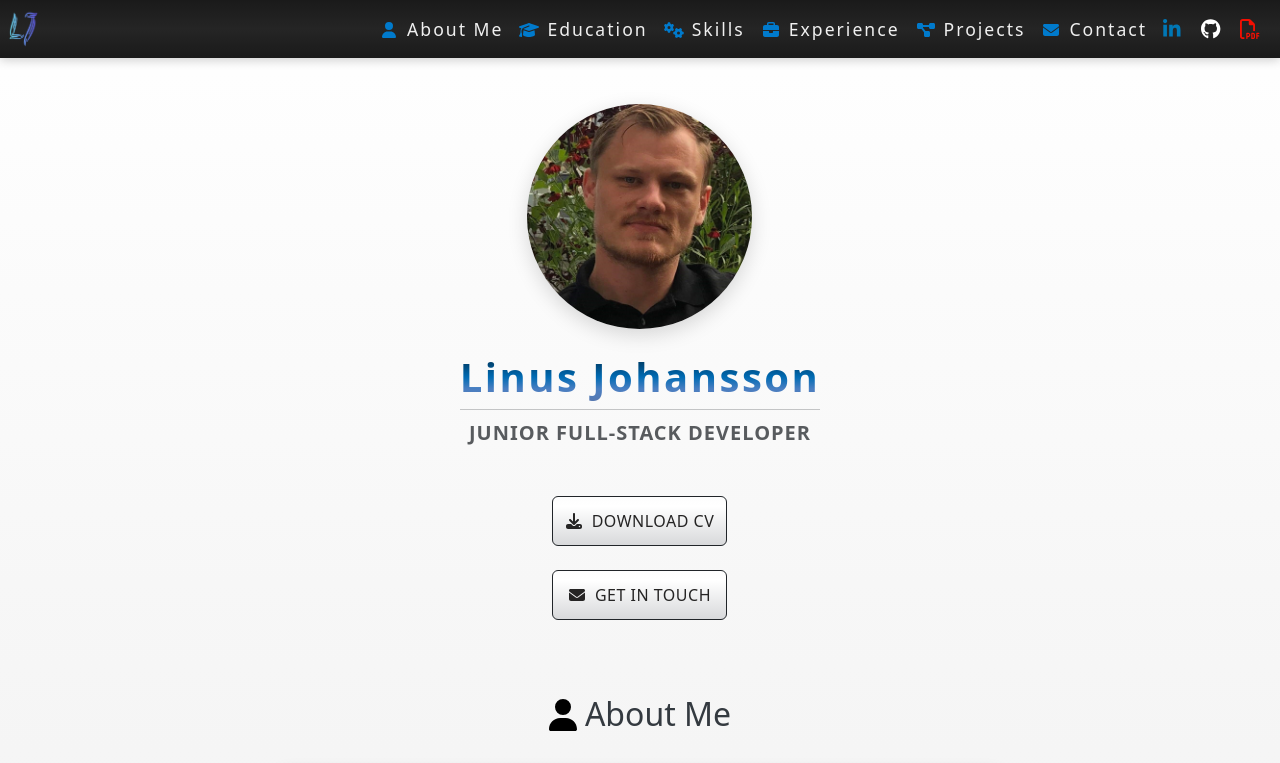
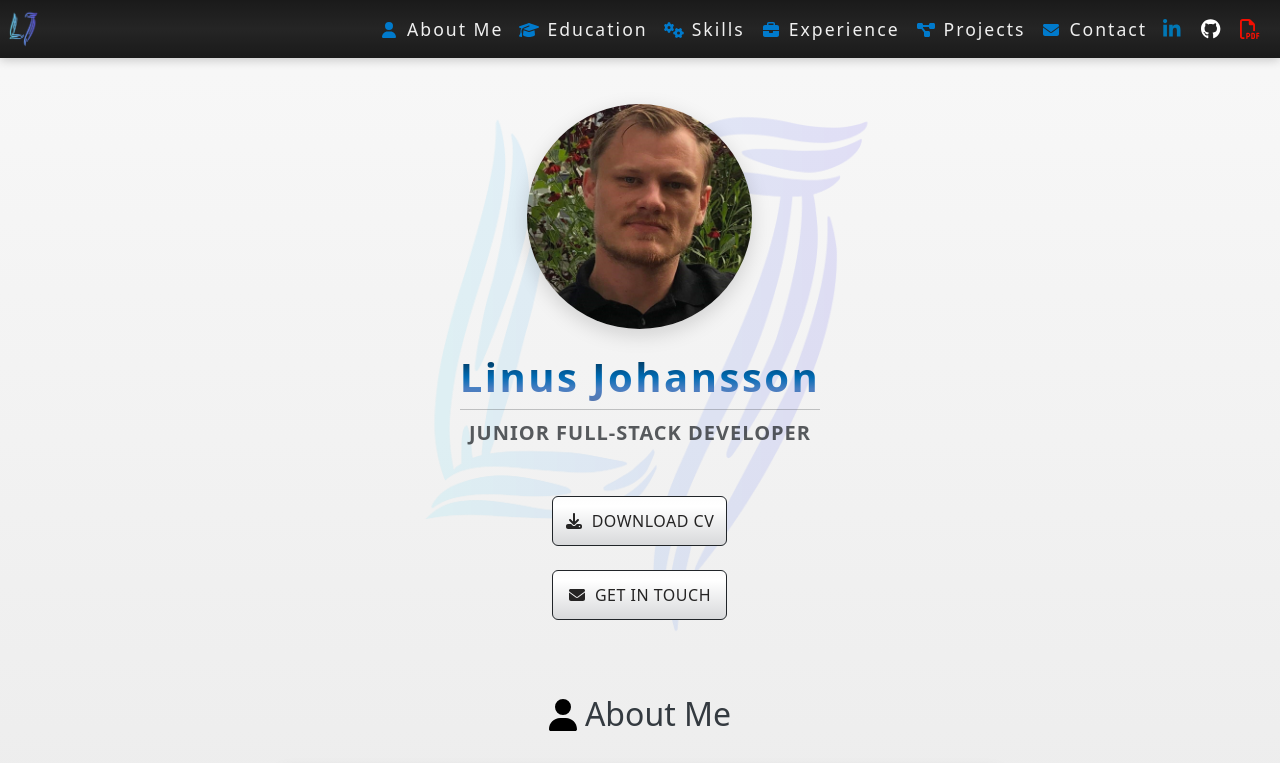
Before and after one commit to j0hanz/j0hanz-portfolio, a React (Create React App) app: page / in a window 1280 px wide. Shown: the top 763 px of the page. Built offline with nearby package versions, Linux system fonts and the light colour scheme.

Commit message:
Add and improve background image styling

```diff
--- a/src/App.module.css
+++ b/src/App.module.css
@@ -16,15 +16,15 @@ body {
   color: #333;
   background: linear-gradient(
     180deg,
-    #ffffff 0%,
-    #f7f7f7 12%,
-    #f0f0f0 24%,
-    #e8e8e8 36%,
-    #e0e0e0 48%,
-    #d8d8d8 60%,
-    #d0d0d0 72%,
-    #c8c8c8 84%,
-    #c0c0c0 100%
+    #f8f8f8 0%,
+    #f0f0f0 12%,
+    #e8e8e8 24%,
+    #e0e0e0 36%,
+    #d8d8d8 48%,
+    #d0d0d0 60%,
+    #c8c8c8 72%,
+    #c0c0c0 84%,
+    #b8b8b8 100%
   );
 }
 
@@ -72,11 +72,11 @@ code {
   left: 0;
   right: 0;
   bottom: 0;
-  background-image: url('../src/assets/navLogo.png');
+  background-image: url('../src/assets/imgBg.png');
   background-size: contain;
   background-position: center;
   background-repeat: no-repeat;
-  opacity: 0.05;
+  opacity: 0.15;
   z-index: 0;
 }
 
--- a/src/components/AboutMe.js
+++ b/src/components/AboutMe.js
@@ -49,9 +49,7 @@ const AboutMe = () => {
         </div>
         <Row className="justify-content-center mt-4 mx-auto">
           <Col md={8}>
-            <Card
-              className={`p-3 shadow ${styles.aboutMeCard} ${appStyles.cardBgImage}`}
-            >
+            <Card className={`p-3 shadow ${styles.aboutMeCard}`}>
               <Card.Body>
                 <Card.Text className={styles.cardText}>
                   I'm passionate about technology and eager to apply my new web
--- a/src/components/Education.js
+++ b/src/components/Education.js
@@ -45,9 +45,7 @@ const Education = () => {
   /* Renders each education item in a card with title, school, duration, and optional credential */
   const renderEducationItem = (edu, index) => (
     <Col md={6} className="mb-4" key={index}>
-      <Card
-        className={`h-100 ${styles.educationCard} ${appStyles.cardBgImage}`}
-      >
+      <Card className={`h-100 ${styles.educationCard}`}>
         <Card.Body>
           <Card.Title className="d-flex align-items-center mb-3">
             <FontAwesomeIcon
--- a/src/components/Footer.js
+++ b/src/components/Footer.js
@@ -15,6 +15,7 @@ import {
 import { faFilePdf } from '@fortawesome/free-regular-svg-icons';
 import styles from './styles/Footer.module.css';
 import ModalCv from './ModalCv';
+import appStyles from '../App.module.css';
 
 const Footer = () => {
   /* State to manage the visibility of the CV modal */
@@ -28,7 +29,7 @@ const Footer = () => {
 
   return (
     <footer className={`py-3 ${styles.footerBg}`}>
-      <Container fluid className="px-2">
+      <Container fluid className={`px-2 ${appStyles.cardBgImage}`}>
         <Row className="mx-auto">
           <Col sm={6} className="mb-sm-0">
             <h5 className={styles.footerLinkHeader}>Contact Details</h5>
--- a/src/components/Hero.js
+++ b/src/components/Hero.js
@@ -5,6 +5,7 @@ import styles from './styles/Hero.module.css';
 import { FontAwesomeIcon } from '@fortawesome/react-fontawesome';
 import { faDownload, faEnvelope } from '@fortawesome/free-solid-svg-icons';
 import ModalCv from './ModalCv';
+import appStyles from '../App.module.css';
 
 const Hero = () => {
   /* State to manage loading spinner for CV download */
@@ -27,7 +28,7 @@ const Hero = () => {
 
   return (
     <section id="hero" className="text-center py-4">
-      <Container>
+      <Container className={appStyles.cardBgImage}>
         <Row className="d-flex justify-content-center align-items-center mx-auto">
           <Col xs="auto">
             <img
--- a/src/components/NavBar.js
+++ b/src/components/NavBar.js
@@ -21,7 +21,7 @@ import { faFilePdf } from '@fortawesome/free-regular-svg-icons';
 import useClickOutsideToggle from '../hooks/OutsideClickHandler';
 import styles from './styles/NavBar.module.css';
 import ModalCv from './ModalCv';
-import navLogo from '../assets/navLogo.png';
+import navLogo from '../assets/imgBg.png';
 
 const NavBar = () => {
   /* Custom hook to handle the navbar's expanded state and detect clicks outside */
--- a/src/components/Portfolio.js
+++ b/src/components/Portfolio.js
@@ -111,7 +111,7 @@ const Portfolio = () => {
   /* Renders each project card with its title, description, and buttons for GitHub and Live Demo */
   const renderProject = (project, index) => (
     <Col md={6} key={index} className="mb-4">
-      <Card className={`h-100 ${styles.projectCard} ${appStyles.cardBgImage}`}>
+      <Card className={`h-100 ${styles.projectCard}`}>
         <Card.Body className="d-flex flex-column">
           <Card.Title className="mb-3">{project.title}</Card.Title>
           <Card.Text className={styles.description}>
--- a/src/components/Skills.js
+++ b/src/components/Skills.js
@@ -39,9 +39,7 @@ const Skills = () => {
   /* Renders each skill as a card with an icon and label */
   const renderSkill = (skill, index) => (
     <Col md={4} sm={6} xs={6} key={index} className="text-center mb-4">
-      <Card
-        className={`shadow py-2 ${styles.skillCard} ${appStyles.cardBgImage}`}
-      >
+      <Card className={`shadow py-2 ${styles.skillCard}`}>
         <Card.Body>
           <FontAwesomeIcon icon={skill.icon} size="3x" className="mb-3" />
           <Card.Title className={styles.skillLabel}>{skill.label}</Card.Title>
--- a/src/components/WorkExperience.js
+++ b/src/components/WorkExperience.js
@@ -43,9 +43,7 @@ const WorkExperience = () => {
   /* Renders each work experience as a card with title, workplace, duration, and description */
   const renderExperience = (experience, index) => (
     <Col md={6} className="mb-4" key={index}>
-      <Card
-        className={`h-100 ${styles.experienceCard} ${appStyles.cardBgImage}`}
-      >
+      <Card className={`h-100 ${styles.experienceCard}`}>
         <Card.Body>
           <Card.Title className="d-flex align-items-center mb-3">
             <FontAwesomeIcon
```
Also changed, not shown: src/assets/imgBg.png, src/assets/navLogo.png (deleted).
